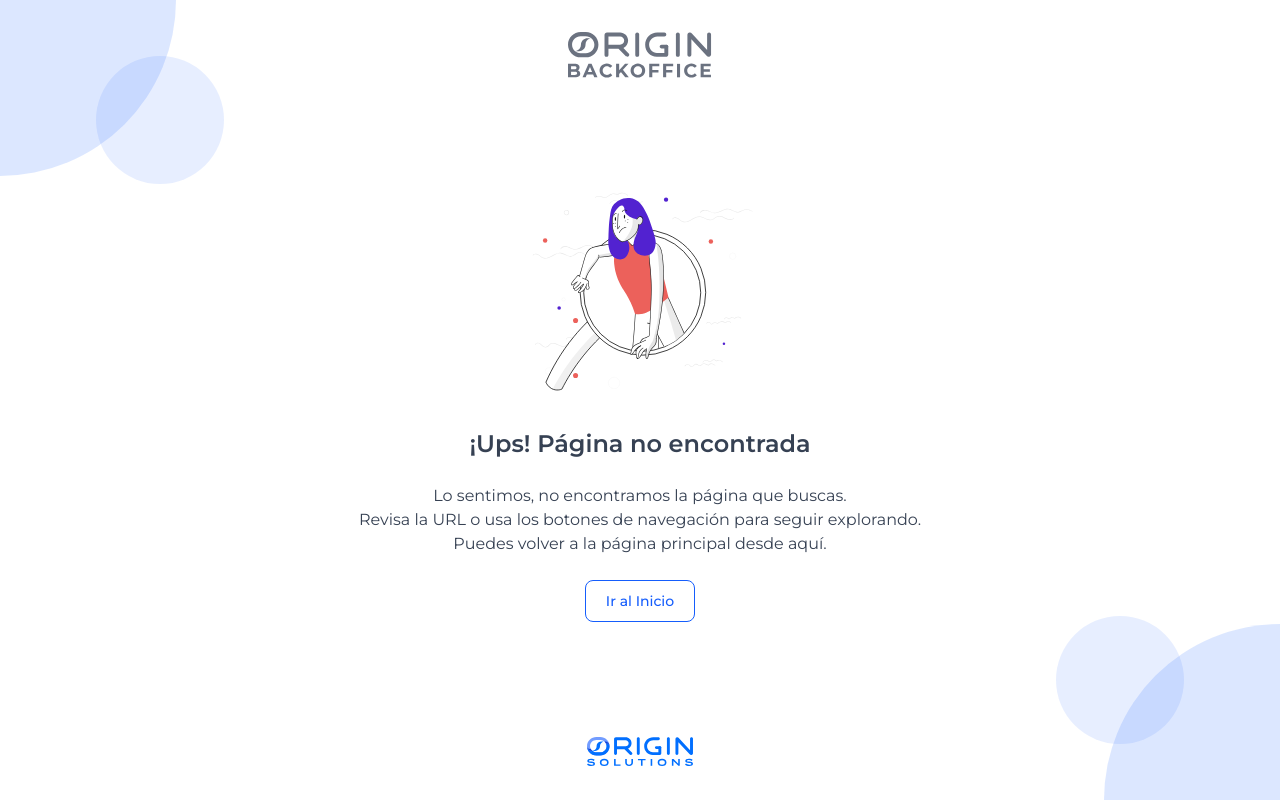
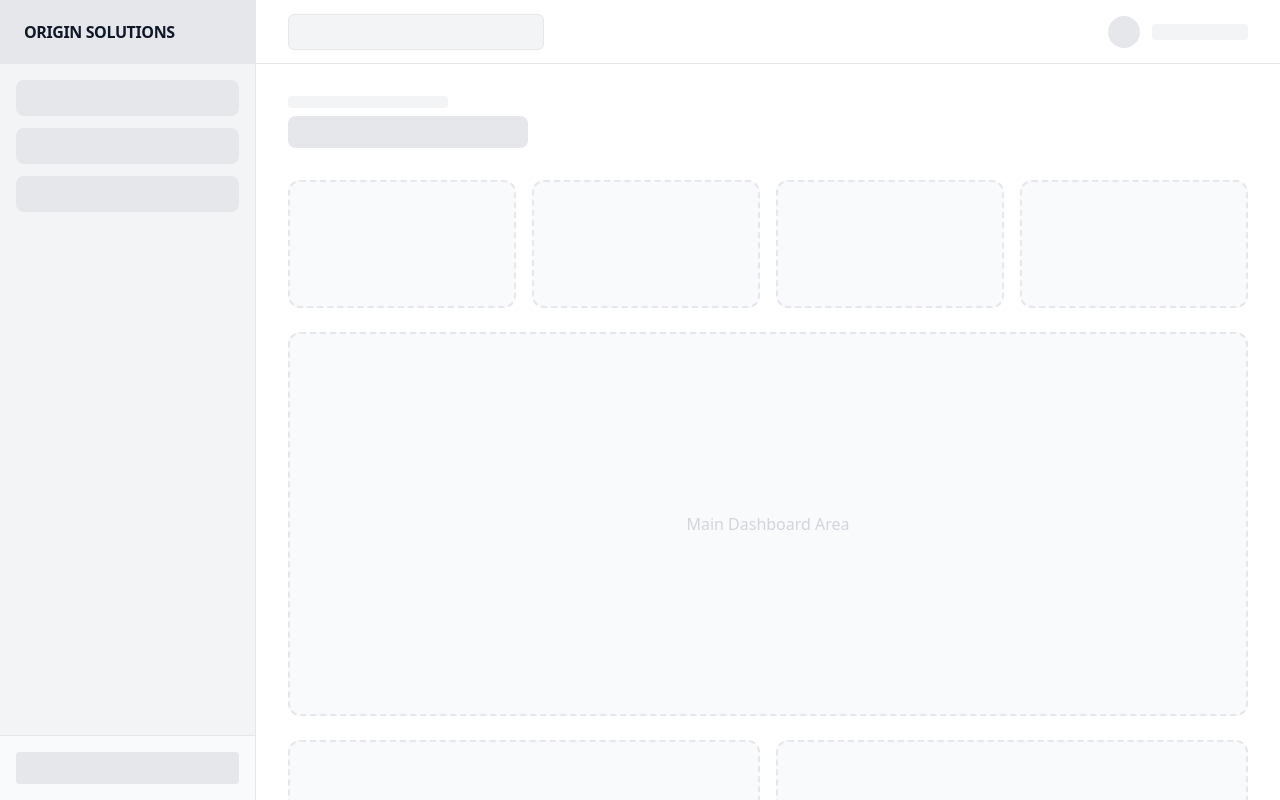
Before and after one commit to m-sanchez-design-ux-ui/starter-tailwind-backoffices, a Next.js app: page /dashboard in a window 1280 px wide. Before the commit this address had no page. Built offline with nearby package versions, Linux system fonts and the light colour scheme.

Commit message:
dashboard page
dashboard page

```diff
--- /dev/null
+++ b/src/app/dashboard/layout.tsx
@@ -0,0 +1,41 @@
+export default function DashboardLayout({ children }: { children: React.ReactNode }) {
+  return (
+    <div className="flex h-screen w-full bg-white dark:bg-gray-950 text-gray-900 dark:text-gray-100">
+
+      {/* SIDEBAR: Bloque fijo a la izquierda */}
+      <aside className="hidden md:flex w-64 flex-col bg-gray-100 dark:bg-gray-900 border-r border-gray-200 dark:border-gray-800 shrink-0">
+        <div className="h-16 flex items-center px-6 bg-gray-200 dark:bg-gray-800 font-bold tracking-tight">
+          ORIGIN SOLUTIONS
+        </div>
+        <div className="flex-1 p-4 space-y-3">
+          <div className="h-9 bg-gray-200 dark:bg-gray-800 rounded-lg w-full"></div>
+          <div className="h-9 bg-gray-200 dark:bg-gray-800 rounded-lg w-full"></div>
+          <div className="h-9 bg-gray-200 dark:bg-gray-800 rounded-lg w-full"></div>
+        </div>
+        <div className="p-4 bg-gray-50 dark:bg-gray-900 border-t border-gray-200 dark:border-gray-800">
+          <div className="h-8 bg-gray-200 dark:bg-gray-800 rounded w-full"></div>
+        </div>
+      </aside>
+
+      {/* CONTENEDOR DERECHO */}
+      <div className="flex flex-col flex-1 min-w-0 overflow-hidden">
+
+        {/* HEADER: Navbar superior */}
+        <header className="h-16 bg-white dark:bg-gray-950 border-b border-gray-200 dark:border-gray-800 flex items-center px-8 justify-between shrink-0">
+          <div className="w-64 h-9 bg-gray-100 dark:bg-gray-900 border border-gray-200 dark:border-gray-800 rounded-md"></div>
+          <div className="flex items-center gap-3">
+            <div className="w-8 h-8 bg-gray-200 dark:bg-gray-800 rounded-full"></div>
+            <div className="w-24 h-4 bg-gray-100 dark:bg-gray-900 rounded"></div>
+          </div>
+        </header>
+
+        {/* ÁREA DE CONTENIDO: Con scroll vertical independiente */}
+        <main className="flex-1 overflow-y-auto p-6 md:p-8 bg-white dark:bg-gray-950">
+          <div className="max-w-[1400px] mx-auto">
+            {children}
+          </div>
+        </main>
+      </div>
+    </div>
+  );
+}
--- /dev/null
+++ b/src/app/dashboard/page.tsx
@@ -0,0 +1,31 @@
+export default function DashboardPage() {
+  return (
+    <div className="flex flex-col gap-6">
+
+      {/* Título y Breadcrumb Mock */}
+      <div className="space-y-2 mb-2">
+        <div className="w-40 h-3 bg-gray-100 dark:bg-gray-800 rounded"></div>
+        <div className="w-60 h-8 bg-gray-200 dark:bg-gray-700 rounded-lg"></div>
+      </div>
+
+      {/* TOP ROW: 4 KPI Blocks */}
+      <div className="grid grid-cols-1 sm:grid-cols-2 lg:grid-cols-4 gap-4">
+        {[1, 2, 3, 4].map((i) => (
+          <div key={i} className="h-32 bg-gray-50 dark:bg-gray-900/50 border-2 border-dashed border-gray-200 dark:border-gray-800 rounded-xl"></div>
+        ))}
+      </div>
+
+      {/* MIDDLE ROW: Main Content Block */}
+      <div className="h-96 bg-gray-50 dark:bg-gray-900/50 border-2 border-dashed border-gray-200 dark:border-gray-800 rounded-xl flex items-center justify-center">
+        <div className="text-gray-300 dark:text-gray-700 font-medium">Main Dashboard Area</div>
+      </div>
+
+      {/* BOTTOM ROW: 2 Column Blocks */}
+      <div className="grid grid-cols-1 lg:grid-cols-2 gap-4">
+        <div className="h-64 bg-gray-50 dark:bg-gray-900/50 border-2 border-dashed border-gray-200 dark:border-gray-800 rounded-xl"></div>
+        <div className="h-64 bg-gray-50 dark:bg-gray-900/50 border-2 border-dashed border-gray-200 dark:border-gray-800 rounded-xl"></div>
+      </div>
+
+    </div>
+  );
+}
```
